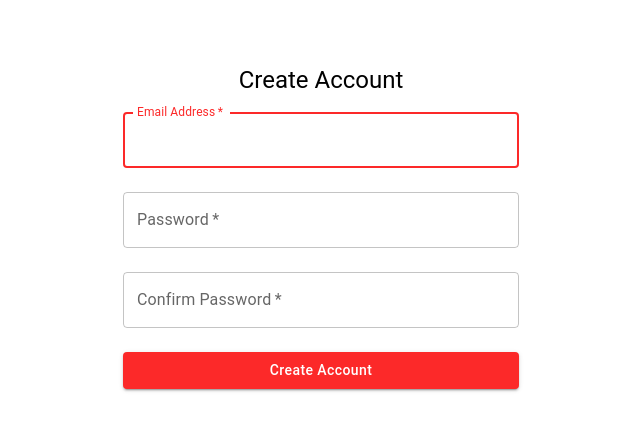
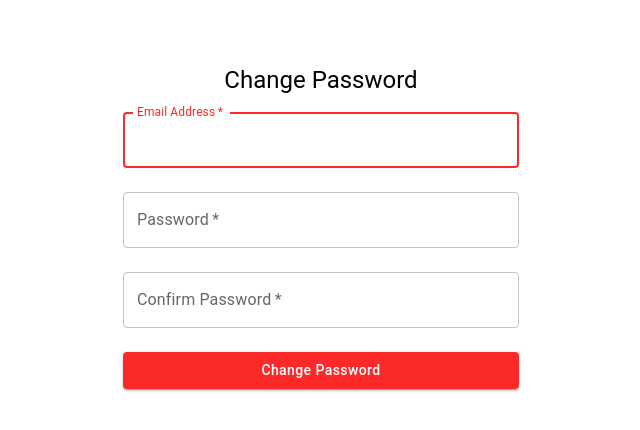
Before and after one commit to bmcano/workday-wellness-app, a React (Create React App) app: page /reset-password/1 in a window 1280 px wide. Shown: the top 430 px of the page, without its empty margins (319-959 px from the left). Built offline with nearby package versions, Linux system fonts and the light colour scheme.

Commit message:
changed around names

```diff
--- a/src/pages/ResetPassword.tsx
+++ b/src/pages/ResetPassword.tsx
@@ -57,7 +57,7 @@ const ResetPassword: React.FC = () => {
                     flexDirection: 'column',
                     alignItems: 'center',
                 }}>
-                    <Typography component="h1" variant="h5">Create Account</Typography>
+                    <Typography component="h1" variant="h5">Change Password</Typography>
                     <Box component="form" onSubmit={handleSubmit} noValidate >
                         <TextField
                             margin="normal"
@@ -90,7 +90,7 @@ const ResetPassword: React.FC = () => {
                             type="password"
                             id="confirm_password"
                             autoComplete="current-password" />
-                        <Button type="submit" fullWidth variant="contained" sx={{ mt: 2, mb: 2 }}>Create Account</Button>
+                        <Button type="submit" fullWidth variant="contained" sx={{ mt: 2, mb: 2 }}>Change Password</Button>
 
                     </Box>
                 </Box>
```
